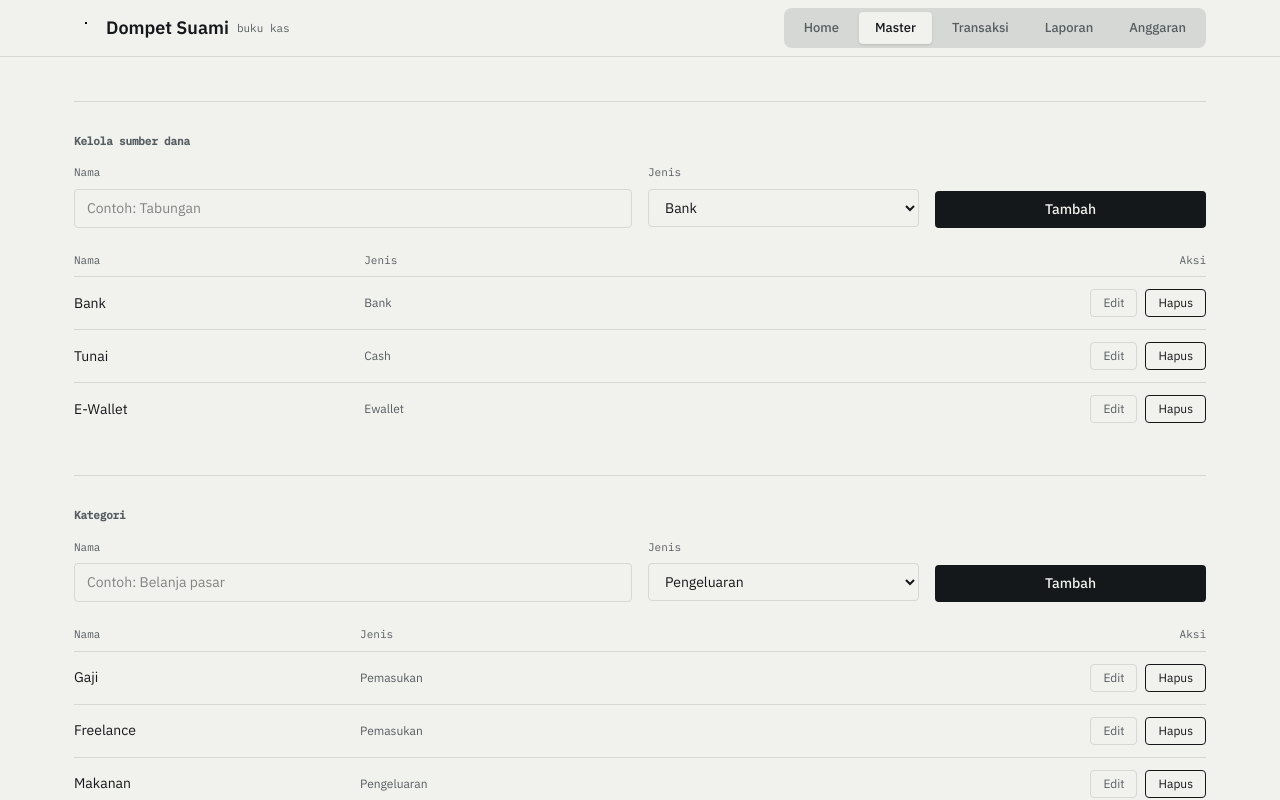
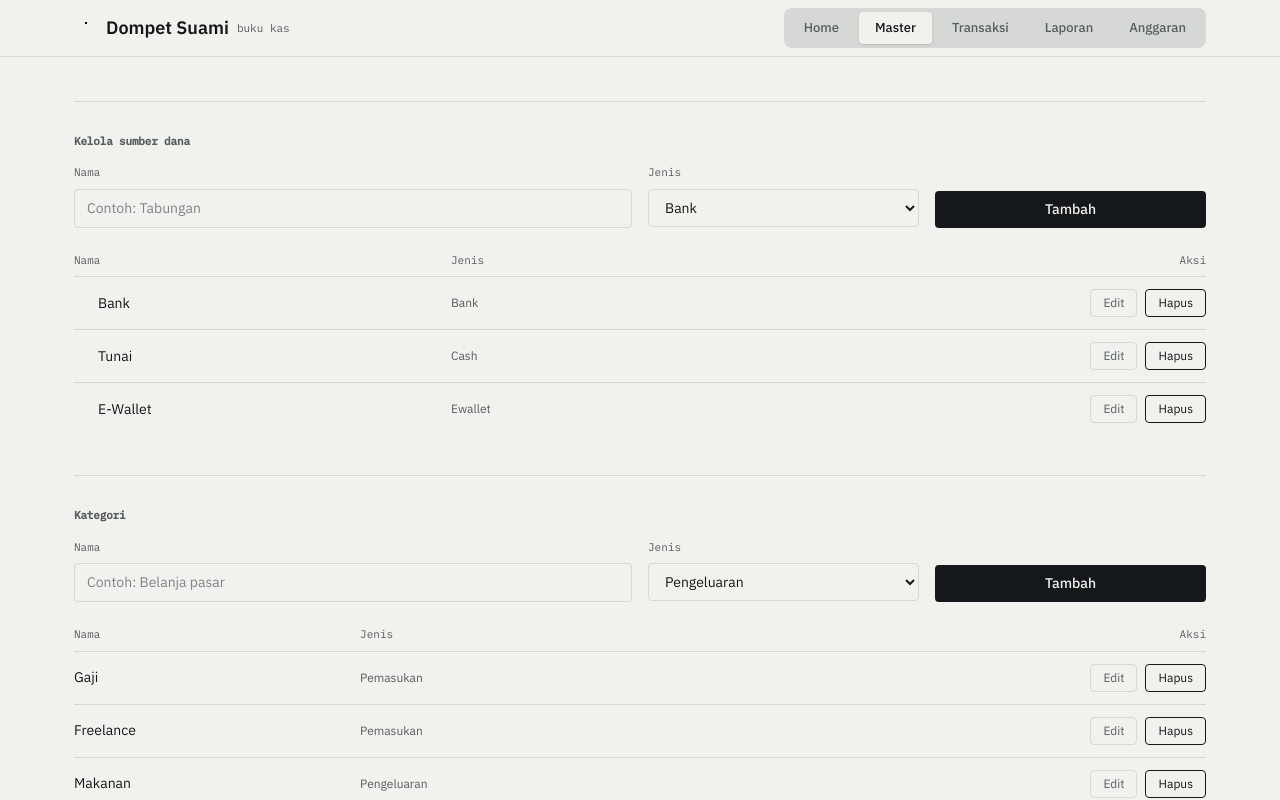
Before and after one commit to r1efoz/Dompet-Suami, a Svelte app: page / in a window 1280 px wide. Both pictures are taken after a click on the button "Master". Shown: the top 800 px of the page. Built offline with nearby package versions, Linux system fonts and the light colour scheme; no server answers; the database is empty.

Commit message:
feat: add account type icons

```diff
--- a/src/components/AccountsManager.svelte
+++ b/src/components/AccountsManager.svelte
@@ -153,10 +153,19 @@
               </div>
             </td>
           {:else}
-            <td class="py-3 text-[14px] text-ink">{account.name}</td>
-            <td class="py-3 text-[12px] text-ink2 capitalize">
-              {account.type}
+            <td class="py-3 text-[14px] text-ink">
+              <div class="flex items-center gap-2">
+                {#if account.type === 'bank'}
+                  <svg class="h-4 w-4"><use href="#bank-icon" /></svg>
+                {:else if account.type === 'cash'}
+                  <svg class="h-4 w-4"><use href="#cash-icon" /></svg>
+                {:else}
+                  <svg class="h-4 w-4"><use href="#ewallet-icon" /></svg>
+                {/if}
+                {account.name}
+              </div>
             </td>
+            <td class="py-3 text-[12px] text-ink2 capitalize">{account.type}</td>
             <td class="py-3 text-right">
               <div class="flex items-center justify-end gap-2">
                 <button
```
Also changed, not shown: public/icons.svg.
